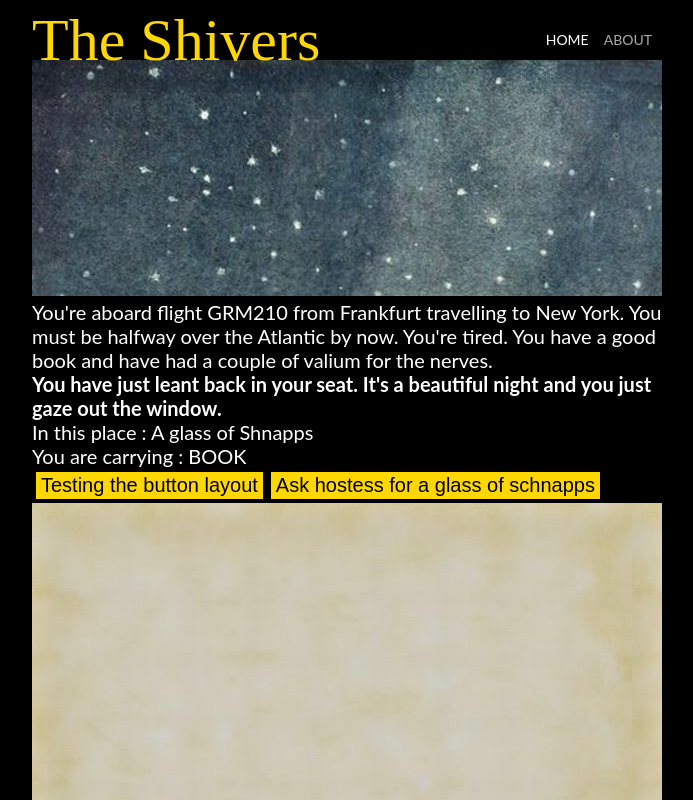
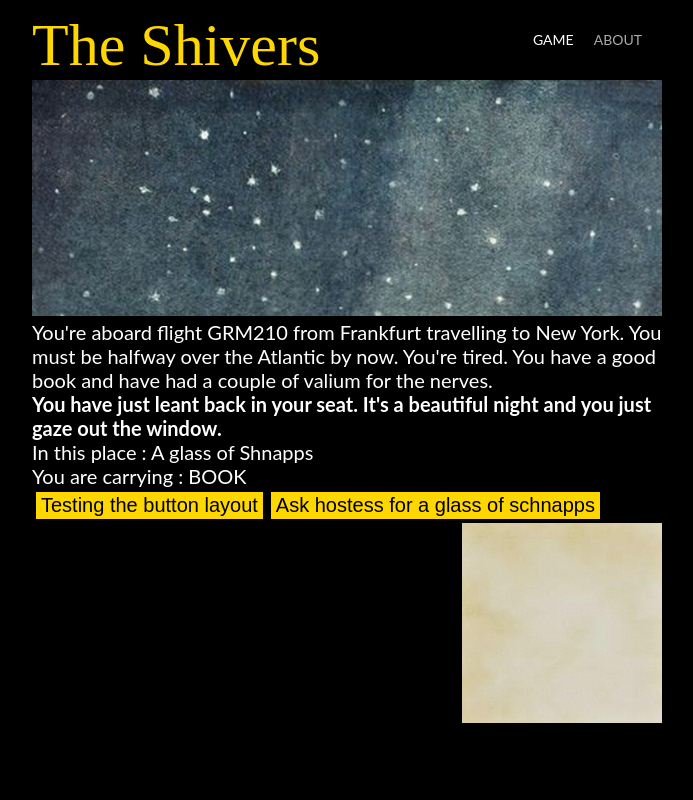
Before and after one commit to markhorsell/if-player-react, a React (Create React App) app: page /game in a window 1280 px wide. Before the commit this address led to /home. Shown: the top 800 px of the page, without its empty margins (293-986 px from the left). Built offline with nearby package versions, Linux system fonts and the light colour scheme.

Commit message:
tweaks to header and right lign a smaller map

```diff
--- a/src/App.js
+++ b/src/App.js
@@ -56,9 +56,9 @@ class App extends Component {
               <Nav/>
               <Header title={gameTitle}/>
               <Switch>
-              <Route exact path="/home" component={Home} />
+              <Route exact path="/game" component={Home} />
               <Route exact path="/about" component={About} />
-              <Redirect from="/" to="home" />
+              <Redirect from="/" to="game" />
               </Switch>
 
             </div>
--- a/src/components/Nav.js
+++ b/src/components/Nav.js
@@ -10,7 +10,7 @@ const Nav = () => (
        <div className="nav">
           <ul>
             <li>
-              <NavLink to="/home" activeStyle={{ color: 'white' }}>HOME</NavLink>
+              <NavLink to="/game" activeStyle={{ color: 'white' }}>GAME</NavLink>
             </li>
             <li>
               <NavLink to="/about" activeStyle={{ color: 'white' }}>ABOUT</NavLink>
--- a/src/components/WorldMap.js
+++ b/src/components/WorldMap.js
@@ -42,8 +42,10 @@ class WorldMap extends Component {
         }
         const currentRoom = this.props.room;
 
-        const width = this.mapContainerRef.current.offsetWidth;
+        const width = Math.min(this.mapContainerRef.current.offsetWidth,200);
+        //const width =this.mapContainerRef.current.offsetWidth;
         this.mapContainerRef.current.height = width;
+
         const ctx = this.canvasRef.current.getContext('2d');
 
         this.canvasRef.current.width = width;
--- a/src/index.css
+++ b/src/index.css
@@ -122,9 +122,9 @@ div .header {
     color:gold;
 	text-align:left;
 	top:0px;
-	height:60px;
+	height:80px;
 	font-size:60px;
-	line-height:80px;
+	line-height:90px;
 
 }
 
@@ -135,7 +135,7 @@ div.nav  {
 	z-index:2;
 	width: inherit;
 	top:10px;
-	height:60px;
+	height:80px;
 
 
 
@@ -151,8 +151,8 @@ div.nav  {
 /*lvhfa*/
 .nav > ul>li {
     display: inline-block;
-    margin:5px;
-	margin-right:10px;
+    margin-top:5px;
+	margin-right:20px;
 
 }
 
@@ -179,7 +179,7 @@ div.nav  {
 
 /* PAGES */
 .home, .about {
-	margin-top:60px;
+	margin-top:80px;
 }
 /*
 .debug {
@@ -220,6 +220,15 @@ div.nav  {
 	cursor:pointer;
 }
 /* WORLDMAP COMPONENT */
+.worldmap{
+	/*margin:0 auto;*/
+	/*display: inline-block;*/
+/*	border: 4px dotted red;*/
+width: 100%;
+   text-align:right;
+}
 .worldmap canvas{
+	display:inline;
 	background-image: url('assets/theshivers/images/game_bg.jpg');
+
 }
```
